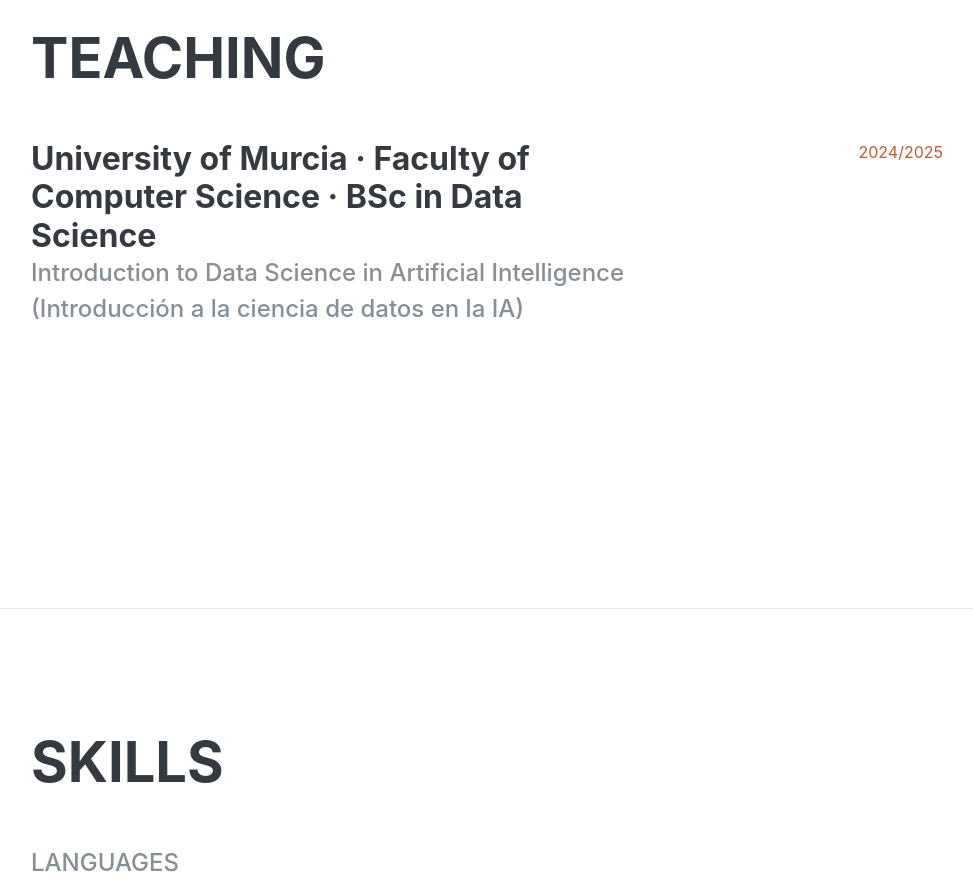
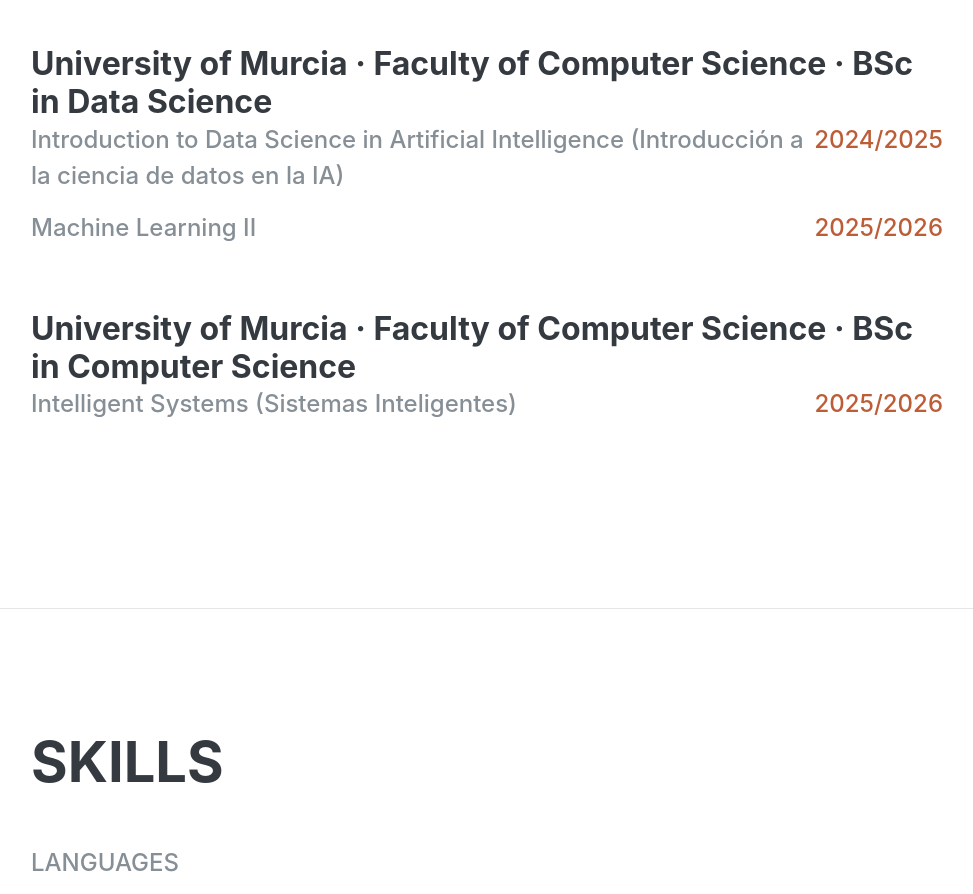
Before and after one commit to FranciscoMoraC/website, a plain HTML site: page index.html in a window 1280 px wide. Shown: the part 1794-2688 px from the top of the page, without its empty margins (289-1262 px from the left). Drawn offline with Linux system fonts and the light colour scheme; a web font is replaced by a local one.

Commit message:
Update 2025-26 teaching

```diff
--- a/index.html
+++ b/index.html
@@ -111,10 +111,24 @@
         <div class="resume-item d-flex flex-column flex-md-row justify-content-between mb-5">
           <div class="resume-content">
             <h3 class="mb-0 no-text-transform-uppercase">University of Murcia · Faculty of Computer Science · BSc in Data Science</h3>
-            <div class="subheading mb-3 no-text-transform-uppercase">Introduction to Data Science in Artificial Intelligence (Introducción a la ciencia de datos en la IA)</div>
+            <div class="subheading mb-3 no-text-transform-uppercase d-flex justify-content-between">
+              <span>Introduction to Data Science in Artificial Intelligence (Introducción a la ciencia de datos en la IA)</span>
+              <span class="text-primary">2024/2025</span>
+            </div>
+            <div class="subheading mb-3 no-text-transform-uppercase d-flex justify-content-between">
+              <span>Machine Learning II</span>
+              <span class="text-primary">2025/2026</span>
+            </div>
           </div>
-          <div class="resume-date text-md-right">
-            <span class="text-primary">2024/2025</span>
+        </div>
+
+        <div class="resume-item d-flex flex-column flex-md-row justify-content-between mb-5">
+          <div class="resume-content">
+            <h3 class="mb-0 no-text-transform-uppercase">University of Murcia · Faculty of Computer Science · BSc in Computer Science</h3>
+            <div class="subheading mb-3 no-text-transform-uppercase d-flex justify-content-between">
+              <span>Intelligent Systems (Sistemas Inteligentes)</span>
+              <span class="text-primary">2025/2026</span>
+            </div>
           </div>
         </div>
 
```
